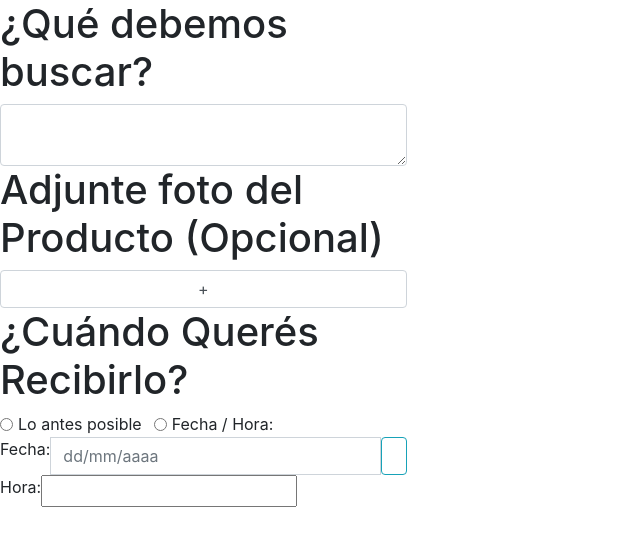
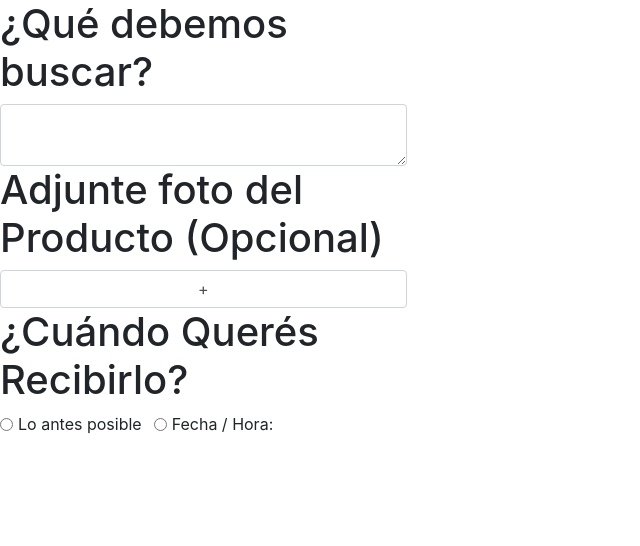
Before and after one commit to Luuzaall/ISW-Grupo2-2022, an Angular app: page / in a window 1280 px wide. Shown: the top 546 px of the page, without its empty margins (0-640 px from the left). Built offline with nearby package versions, Linux system fonts and the light colour scheme.

Commit message:
(feat) realizada logica de seleccion de tiempo de envio

```diff
--- a/src/app/app.module.ts
+++ b/src/app/app.module.ts
@@ -5,6 +5,7 @@ import { BrowserModule } from '@angular/platform-browser';
 import { AppRoutingModule } from './app-routing.module';
 import { AppComponent } from './app.component';
 import { DatosPedidoComponent } from './components/datos-pedido/datos-pedido.component';
+import { NgbModule } from '@ng-bootstrap/ng-bootstrap';
 
 @NgModule({
   declarations: [
@@ -14,7 +15,8 @@ import { DatosPedidoComponent } from './components/datos-pedido/datos-pedido.com
   imports: [
     BrowserModule,
     AppRoutingModule,
-    ReactiveFormsModule
+    ReactiveFormsModule,
+    NgbModule
   ],
   providers: [],
   bootstrap: [AppComponent]
--- a/src/app/components/datos-pedido/datos-pedido.component.html
+++ b/src/app/components/datos-pedido/datos-pedido.component.html
@@ -6,34 +6,26 @@
         <button class="form-control">+</button>
         <h1>¿Cuándo Querés Recibirlo?</h1>
         <div class="form-check form-check-inline">
-            <input id="antesPosible" type="radio" formControlName="cuandoRecibe" value="1" class="form-check-input"><label for="antesPosible" class="form-check-label">Lo antes posible</label>
+            <input id="antesPosible" type="radio" formControlName="cuandoRecibe"
+            value="1" class="form-check-input" (click)="mostrarFechaYHora(false)"><label for="antesPosible"
+            class="form-check-label"(click)="mostrarFechaYHora(false)">Lo antes posible</label>
         </div>
         <div class="form-check form-check-inline">
-            <input id="fechaYHora" type="radio" formControlName="cuandoRecibe" value="2" class="form-check-input">
-            <label for="fechaYHora" class="form-check-label">Fecha / Hora:</label>
+            <input id="fechaYHora" type="radio" formControlName="cuandoRecibe" value="2" class="form-check-input" (click)="mostrarFechaYHora(true)">
+            <label for="fechaYHora" class="form-check-label" (click)="mostrarFechaYHora(true)">Fecha / Hora:</label>
         </div>
-        <div class="input-group">
+        <div class="input-group" *ngIf="mostrandoFechaYHora">
             <label for="fechaHoraRecibo" class="form-check-label">Fecha: </label>
             <input
             id="fechaHoraRecibo"
             class="form-control"
             placeholder="dd/mm/aaaa"
-            ngbDatepicker
+            type="date"
             formControlName="fechaYHora">
-            <button
-            type="button"
-            class="btn btn-outline-info text-right"
-
-          >
-            <i class="fa fa-calendar" aria-hidden="true"></i>
-          </button>
         </div>
-        <div class="input-group">
+        <div class="input-group" *ngIf="mostrandoFechaYHora">
             <label for="Hora">Hora: </label>
-            <input id="Hora">
+            <input id="Hora" type="time" class="form-control">
         </div>
-
-
-
     </div>
 </form>
--- a/src/app/components/datos-pedido/datos-pedido.component.ts
+++ b/src/app/components/datos-pedido/datos-pedido.component.ts
@@ -8,9 +8,11 @@ import { FormControl, FormGroup } from '@angular/forms';
   styleUrls: ['./datos-pedido.component.css']
 })
 export class DatosPedidoComponent implements OnInit {
-  DatosPedido: DatosPedido;
+  datosPedido: DatosPedido;
+  mostrandoFechaYHora: boolean;
+  hoy: Date;
   formDatosPedido = new FormGroup({
-    descripcionPedido: new FormControl(''),
+    descripcionPedido: new FormControl(),
     cuandoRecibe: new FormControl(),
     foto: new FormControl(),
     fechaYHora: new FormControl()
@@ -18,6 +20,17 @@ export class DatosPedidoComponent implements OnInit {
   constructor() { }
 
   ngOnInit(): void {
+    this.mostrandoFechaYHora = false;
+    this.hoy = new Date();
   }
 
+  mostrarFechaYHora(valor: boolean){
+    this.mostrandoFechaYHora = valor;
+    if (this.mostrandoFechaYHora){
+      this.formDatosPedido.patchValue({
+        fechaYHora: Date.now()
+      })
+    }
+
+  }
 }
```
